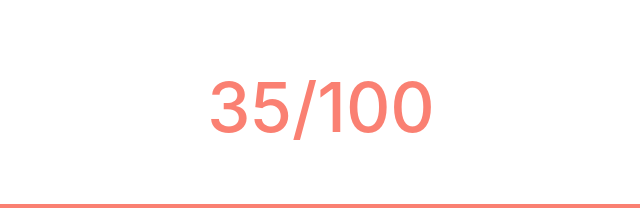
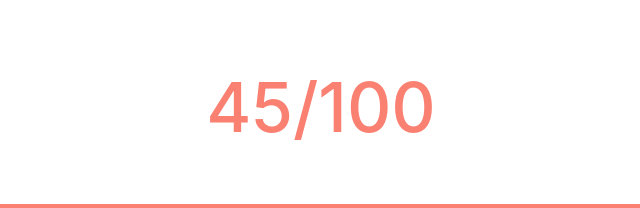
Before and after one commit to iiqrah/100-portraits-giveaway, a plain HTML site: page index.html in a window 1280 px wide. Shown: the part 692-900 px from the top of the page, 319-959 px from the left. Drawn offline with nearby package versions, Linux system fonts and the light colour scheme.

Commit message:
Updated count to 45

```diff
--- a/index.html
+++ b/index.html
@@ -76,7 +76,7 @@
                 PORTRAITS CREATED SO FAR &nbsp;:
             </p>
 
-            <h1 class="text-center text-two py-4">35/100</h1>
+            <h1 class="text-center text-two py-4">45/100</h1>
 
             <footer class="navbar justify-content-center bg-one text-one py-1 ">
                 <ul class="nav justify-content-around ">
```
